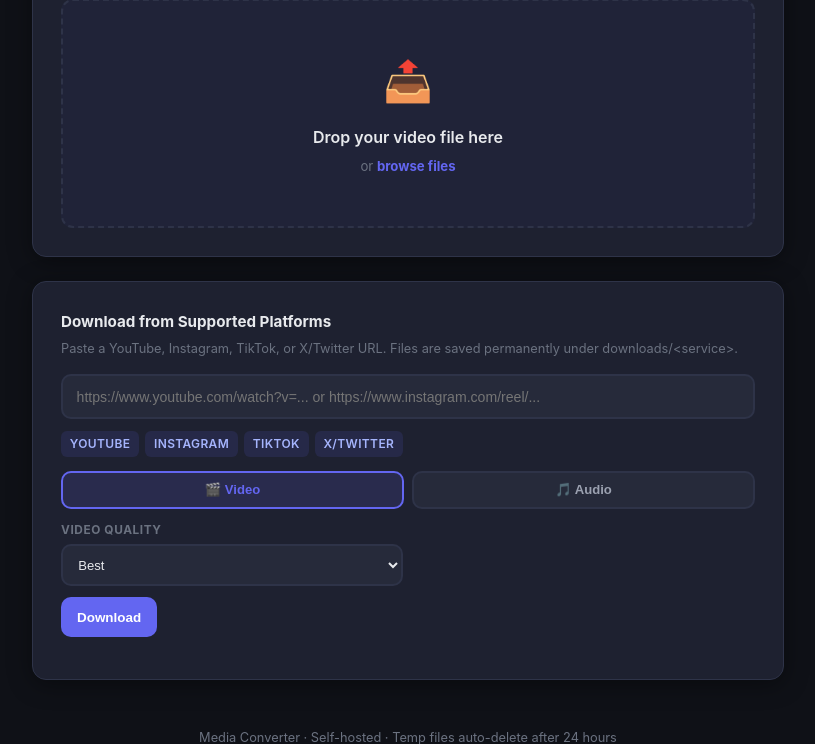
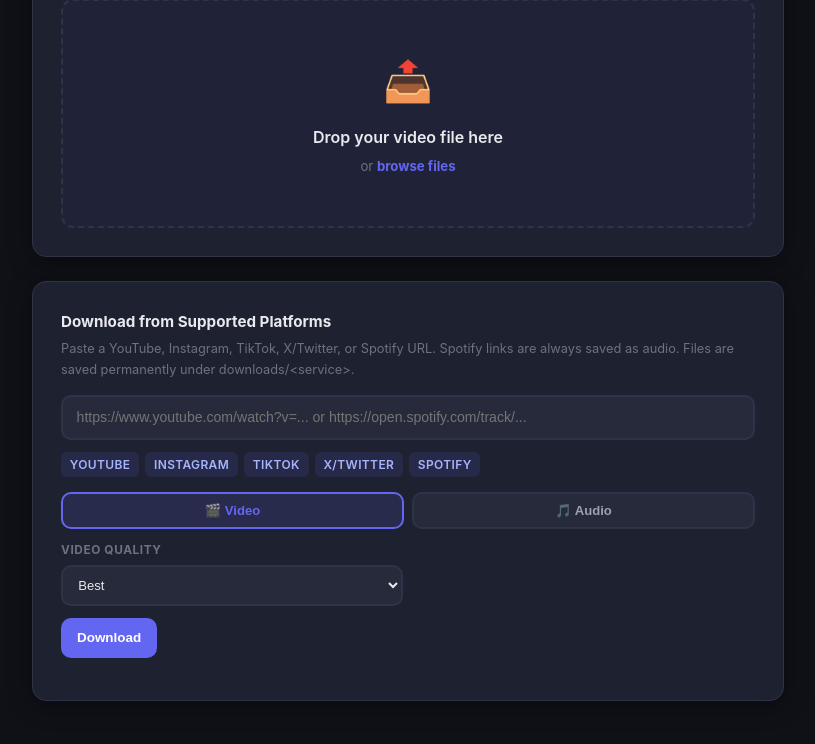
Before and after one commit to M1XZG/media-converter, a Flask app: page / in a window 1280 px wide. Shown: the part 764-1508 px from the top of the page, without its empty margins (232-1047 px from the left). Run offline with Flask 3, Linux system fonts and the light colour scheme; some libraries are stand-ins or nearby versions.

Commit message:
Add Spotify downloader support via spotdl
Add Spotify as a supported download service. Because Spotify streams are DRM-protected, spotdl reads track metadata and fetches matching audio from YouTube, so Spotify links are always saved as audio.

- Add spotify service config (audio_only) and downloads/spotify folder
- Route Spotify URLs through spotdl instead of yt-dlp
- Handle spotdl m4a/aac container and phase-based progress parsing
- Force Audio mode and disable Video tab in UI for Spotify URLs
- Add spotdl to requirements.txt and document in README

```diff
--- a/app.py
+++ b/app.py
@@ -39,6 +39,7 @@ INSTAGRAM_DOWNLOADS_FOLDER = DOWNLOADS_FOLDER / "instagram"
 TIKTOK_DOWNLOADS_FOLDER = DOWNLOADS_FOLDER / "tiktok"
 TWITTER_DOWNLOADS_FOLDER = DOWNLOADS_FOLDER / "twitter"
 PORNHUB_DOWNLOADS_FOLDER = DOWNLOADS_FOLDER / "pornhub"
+SPOTIFY_DOWNLOADS_FOLDER = DOWNLOADS_FOLDER / "spotify"
 CLEANUP_HOURS = int(os.environ.get("CLEANUP_HOURS", 24))
 
 ALLOWED_INPUT_EXTENSIONS = {
@@ -78,6 +79,7 @@ INSTAGRAM_DOWNLOADS_FOLDER.mkdir(parents=True, exist_ok=True)
 TIKTOK_DOWNLOADS_FOLDER.mkdir(parents=True, exist_ok=True)
 TWITTER_DOWNLOADS_FOLDER.mkdir(parents=True, exist_ok=True)
 PORNHUB_DOWNLOADS_FOLDER.mkdir(parents=True, exist_ok=True)
+SPOTIFY_DOWNLOADS_FOLDER.mkdir(parents=True, exist_ok=True)
 
 # Active conversion jobs: file_id -> job dict
 _active_jobs: dict[str, dict] = {}
@@ -140,6 +142,14 @@ SUPPORTED_DOWNLOAD_SERVICES = {
         "domains": ("pornhub.com",),
         "hidden": True,
     },
+    "spotify": {
+        "label": "Spotify",
+        "folder": SPOTIFY_DOWNLOADS_FOLDER,
+        "domains": ("open.spotify.com", "spotify.com"),
+        # Spotify streams are DRM-protected; spotdl fetches the matching
+        # audio from YouTube, so downloads are always audio-only.
+        "audio_only": True,
+    },
 }
 
 
@@ -155,6 +165,11 @@ def _ffmpeg_available() -> bool:
 def _ytdlp_available() -> bool:
     """Check if yt-dlp is accessible on the system PATH."""
     return shutil.which("yt-dlp") is not None
+
+
+def _spotdl_available() -> bool:
+    """Check if spotdl is accessible on the system PATH."""
+    return shutil.which("spotdl") is not None
 
 
 def _is_supported_youtube_url(url: str) -> bool:
@@ -924,9 +939,6 @@ def download(download_id):
 @app.route("/youtube/download", methods=["POST"])
 def youtube_download():
     """Start a background media download job for supported services."""
-    if not _ytdlp_available():
-        return jsonify({"error": "yt-dlp is not installed or not found on PATH."}), 500
-
     data = request.get_json() or {}
     url = (data.get("url") or "").strip()
     mode = (data.get("mode") or "video").strip().lower()
@@ -943,6 +955,16 @@ def youtube_download():
 
     service_info = SUPPORTED_DOWNLOAD_SERVICES[service]
     output_folder = service_info["folder"]
+    is_spotify = service_info.get("audio_only", False)
+
+    if is_spotify:
+        if not _spotdl_available():
+            return jsonify({"error": "spotdl is not installed or not found on PATH."}), 500
+        # Spotify streams are DRM-protected; spotdl matches and fetches the
+        # audio from YouTube, so these downloads are always audio-only.
+        mode = "audio"
+    elif not _ytdlp_available():
+        return jsonify({"error": "yt-dlp is not installed or not found on PATH."}), 500
 
     if mode not in {"video", "audio"}:
         return jsonify({"error": "Unsupported mode. Use 'video' or 'audio'."}), 400
@@ -953,8 +975,11 @@ def youtube_download():
     if mode == "audio" and audio_format not in YOUTUBE_AUDIO_FORMATS:
         return jsonify({"error": "Unsupported audio format. Use mp3 or aac."}), 400
 
+    # spotdl stores AAC audio in an m4a container.
+    spotdl_format = "m4a" if audio_format == "aac" else audio_format
+    download_ext = "mp4" if mode == "video" else (spotdl_format if is_spotify else audio_format)
+
     job_id = uuid.uuid4().hex
-    output_template = str(output_folder / f"{job_id}.%(ext)s")
 
     job = {
         "status": "downloading",
@@ -977,46 +1002,62 @@ def youtube_download():
     _youtube_jobs[job_id] = job
     _prune_jobs(_youtube_jobs)
 
-    cmd = [
-        "yt-dlp",
-        "--no-playlist",
-        "--newline",
-        "--progress",
-        "--restrict-filenames",
-        "-o",
-        output_template,
-    ]
+    if is_spotify:
+        # spotdl reads Spotify metadata and downloads the matching audio.
+        # "{output-ext}" is a spotdl template variable expanded at runtime.
+        spotdl_output = str(output_folder / (job_id + ".{output-ext}"))
+        cmd = [
+            "spotdl",
+            "download",
+            url,
+            "--format",
+            spotdl_format,
+            "--output",
+            spotdl_output,
+            "--print-errors",
+        ]
+    else:
+        output_template = str(output_folder / f"{job_id}.%(ext)s")
+        cmd = [
+            "yt-dlp",
+            "--no-playlist",
+            "--newline",
+            "--progress",
+            "--restrict-filenames",
+            "-o",
+            output_template,
+        ]
 
-    if mode == "video":
-        quality_formats = {
-            "best": "bv*+ba/b",
-            "1080": "bv*[height<=1080]+ba/b[height<=1080]",
-            "720": "bv*[height<=720]+ba/b[height<=720]",
-            "480": "bv*[height<=480]+ba/b[height<=480]",
-        }
-        cmd.extend([
-            "-f",
-            quality_formats[quality],
-            # Prefer H.264 video and AAC audio for broad playback compatibility.
-            # Some sites (e.g. TikTok) default to HEVC/H.265, which many players
-            # cannot decode correctly and can result in missing audio/video.
-            "-S",
-            "vcodec:h264,acodec:aac",
-            "--merge-output-format",
-            "mp4",
-        ])
-    else:
-        cmd.extend([
-            "-f",
-            "bestaudio/best",
-            "-x",
-            "--audio-format",
-            audio_format,
-            "--audio-quality",
-            "0",
-        ])
+        if mode == "video":
+            quality_formats = {
+                "best": "bv*+ba/b",
+                "1080": "bv*[height<=1080]+ba/b[height<=1080]",
+                "720": "bv*[height<=720]+ba/b[height<=720]",
+                "480": "bv*[height<=480]+ba/b[height<=480]",
+            }
+            cmd.extend([
+                "-f",
+                quality_formats[quality],
+                # Prefer H.264 video and AAC audio for broad playback compatibility.
+                # Some sites (e.g. TikTok) default to HEVC/H.265, which many players
+                # cannot decode correctly and can result in missing audio/video.
+                "-S",
+                "vcodec:h264,acodec:aac",
+                "--merge-output-format",
+                "mp4",
+            ])
+        else:
+            cmd.extend([
+                "-f",
+                "bestaudio/best",
+                "-x",
+                "--audio-format",
+                audio_format,
+                "--audio-quality",
+                "0",
+            ])
 
-    cmd.append(url)
+        cmd.append(url)
 
     progress_re = re.compile(r"\[download\]\s+(\d+(?:\.\d+)?)%")
     speed_re = re.compile(r"at\s+([^\s]+)")
@@ -1024,7 +1065,7 @@ def youtube_download():
     total_size_re = re.compile(r"of\s+~?\s*([0-9]+(?:\.[0-9]+)?\s*[KMGTPE]?i?B)", re.IGNORECASE)
 
     def _run_download():
-        """Execute yt-dlp and parse progress output."""
+        """Execute the download tool (yt-dlp or spotdl) and parse progress."""
         try:
             proc = subprocess.Popen(
                 cmd,
@@ -1040,6 +1081,20 @@ def youtube_download():
                 for raw_line in proc.stdout:
                     line = raw_line.strip()
                     if not line:
+                        continue
+
+                    if is_spotify:
+                        # spotdl does not emit a byte-level percentage, so we
+                        # advance a coarse, phase-based progress indicator.
+                        low = line.lower()
+                        if "processing query" in low:
+                            job["percent"] = max(job["percent"], 10)
+                        elif line.startswith("Downloaded ") or low.startswith('downloaded "'):
+                            job["percent"] = 95
+                        elif "no results found" in low:
+                            last_error_line = "No matching audio was found for this Spotify track."
+                        elif "error" in low:
+                            last_error_line = line
                         continue
 
                     progress_match = progress_re.search(line)
@@ -1087,10 +1142,10 @@ def youtube_download():
             )
             if not artifacts:
                 job["status"] = "error"
-                job["error"] = "Download completed but output file was not found."
+                job["error"] = last_error_line or "Download completed but output file was not found."
                 return
 
-            expected_ext = ".mp4" if job["mode"] == "video" else f".{job['audio_format']}"
+            expected_ext = f".{download_ext}"
             expected_name = f"{job_id}{expected_ext}"
 
             output_path = next(
@@ -1132,7 +1187,8 @@ def youtube_download():
                 pass
         except FileNotFoundError:
             job["status"] = "error"
-            job["error"] = "yt-dlp is not installed or not found on PATH."
+            tool = "spotdl" if is_spotify else "yt-dlp"
+            job["error"] = f"{tool} is not installed or not found on PATH."
         except Exception as e:
             job["status"] = "error"
             job["error"] = f"Unexpected error: {str(e)}"
--- a/requirements.txt
+++ b/requirements.txt
@@ -2,4 +2,5 @@ flask>=3.1.3
 werkzeug>=3.1.8
 apscheduler>=3.11.3
 yt-dlp>=2026.6.9
+spotdl>=4.5.0
 curl_cffi>=0.15.0
--- a/templates/index.html
+++ b/templates/index.html
@@ -1326,15 +1326,16 @@
             <!-- Social Media Downloader -->
             <div id="youtube-section">
                 <div class="youtube-section-title">Download from Supported Platforms</div>
-                <div class="youtube-section-subtitle">Paste a YouTube, Instagram, TikTok, or X/Twitter URL. Files are saved permanently under downloads/&lt;service&gt;.</div>
+                <div class="youtube-section-subtitle">Paste a YouTube, Instagram, TikTok, X/Twitter, or Spotify URL. Spotify links are always saved as audio. Files are saved permanently under downloads/&lt;service&gt;.</div>
 
                 <div class="youtube-input-row">
                     <input
                         id="youtube-url"
                         class="youtube-url-input"
                         type="url"
-                        placeholder="https://www.youtube.com/watch?v=... or https://www.instagram.com/reel/..."
+                        placeholder="https://www.youtube.com/watch?v=... or https://open.spotify.com/track/..."
                         autocomplete="off"
+                        oninput="handleYoutubeUrlInput()"
                     >
                 </div>
 
@@ -1968,6 +1969,27 @@
             }
         }
 
+        function handleYoutubeUrlInput() {
+            const url = document.getElementById('youtube-url').value.toLowerCase();
+            const isSpotify = url.includes('spotify.com');
+            const videoTab = document.querySelector('.youtube-mode-tab[data-youtube-mode="video"]');
+
+            // Spotify downloads are always audio-only, so force Audio mode
+            // and disable the Video tab while a Spotify URL is present.
+            if (isSpotify) {
+                if (youtubeMode !== 'audio') {
+                    setYoutubeMode('audio');
+                }
+                videoTab.disabled = true;
+                videoTab.style.opacity = '0.5';
+                videoTab.style.cursor = 'not-allowed';
+            } else {
+                videoTab.disabled = false;
+                videoTab.style.opacity = '';
+                videoTab.style.cursor = '';
+            }
+        }
+
         function startYoutubePolling(jobId) {
             if (youtubePollInterval) {
                 clearInterval(youtubePollInterval);
```
Also changed, not shown: README.md.
